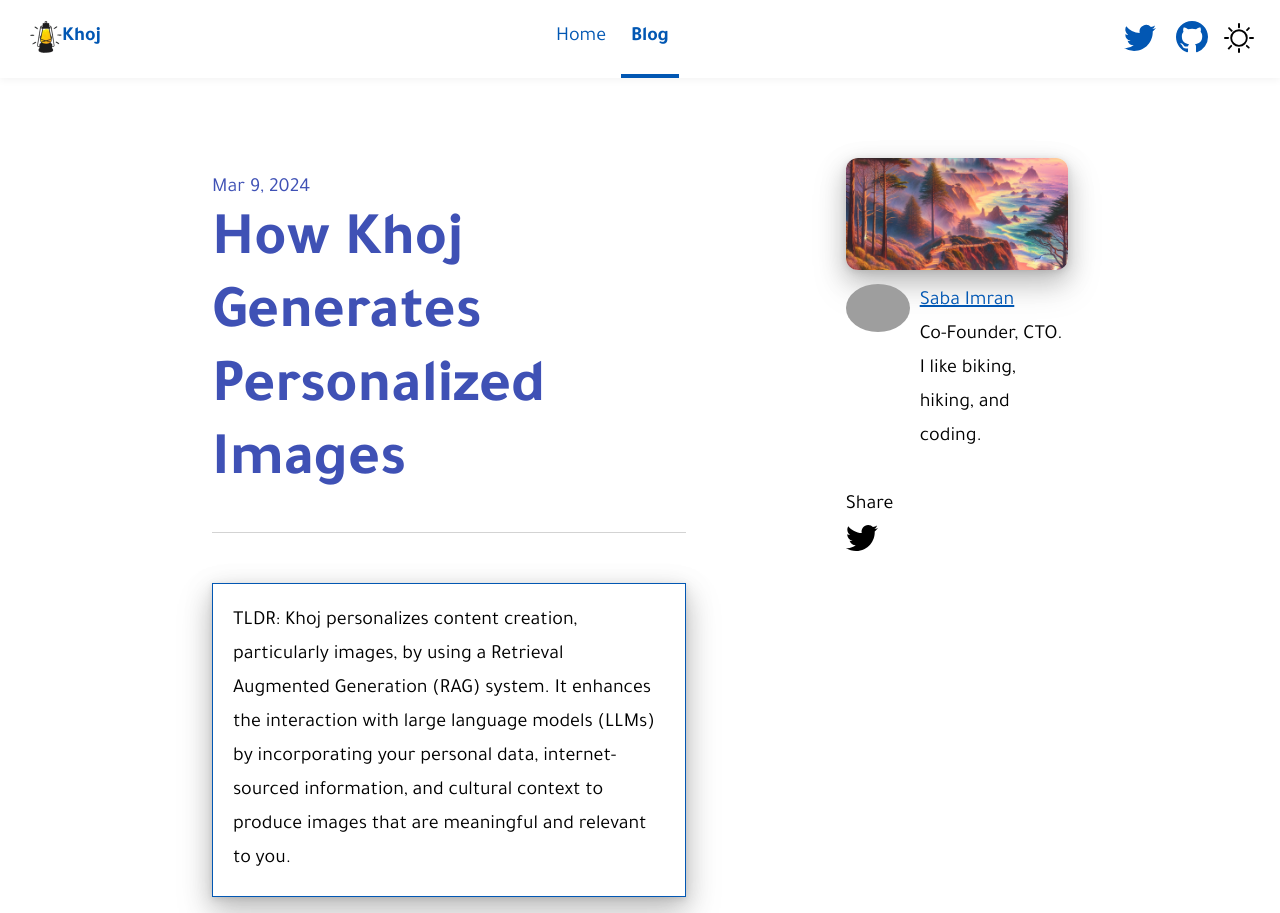
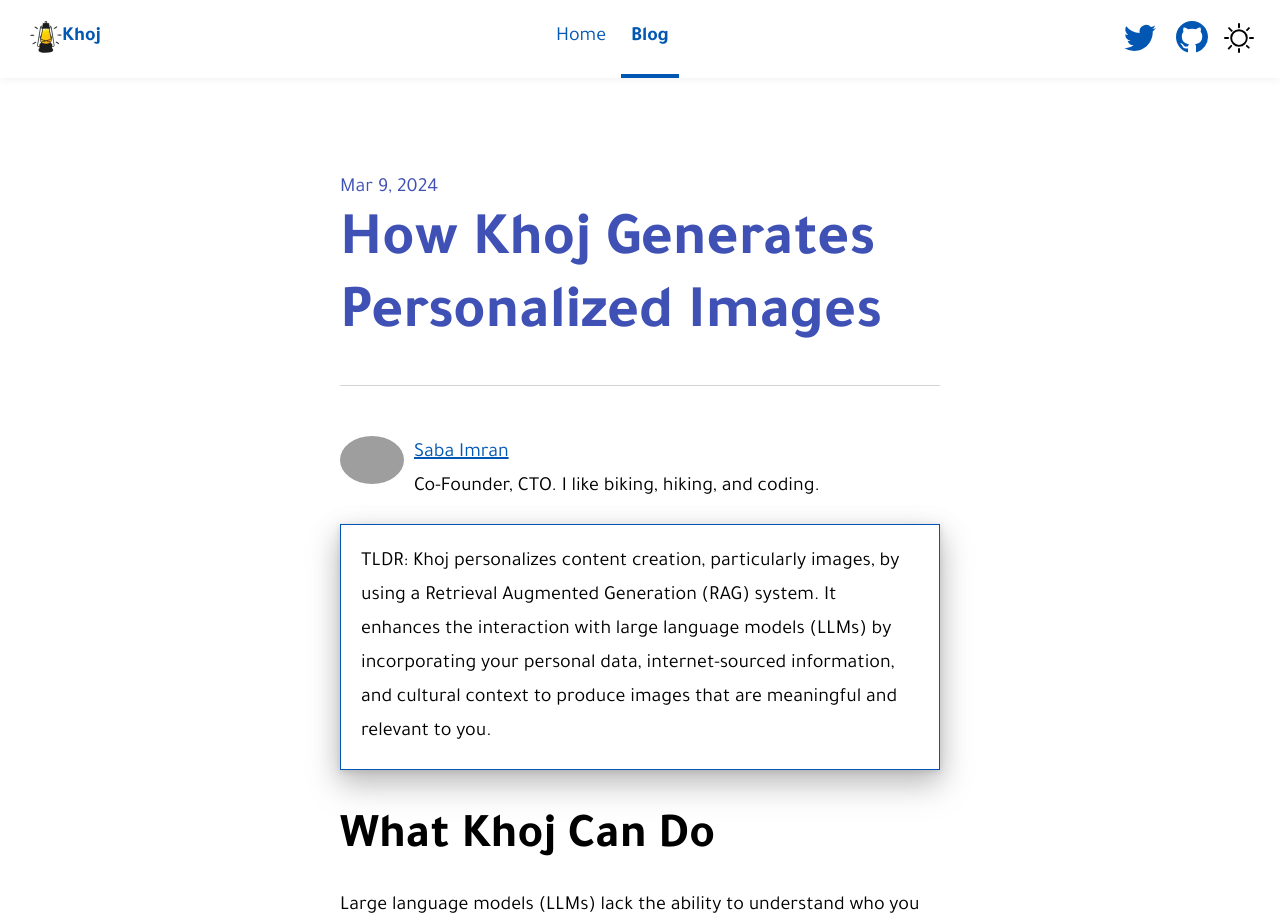
Before and after one commit to khoj-ai/flare, an Astro site: page /posts/how-khoj-generates-images in a window 1280 px wide. Shown: the top 913 px of the page. Built offline with nearby package versions, Linux system fonts and the light colour scheme; Astro itself is replaced by a stand-in of ours; grey boxes are pictures that could not be loaded; a web font is replaced by a local one.

Commit message:
Reorient the blog post layout to center the text

```diff
--- a/src/content/posts/how-khoj-generates-images.md
+++ b/src/content/posts/how-khoj-generates-images.md
@@ -25,7 +25,7 @@ Below is an example of an image generation prompt I've used with my data in Khoj
 ![a picture showing many happy people in parks, with buses, and some iconic buildings in mexico city](/my_impressions_of_cdmx.png)
 
 <details>
-<summary>Khoj's Inferred Query</summary>
+<summary>How Khoj interprets the prompt</summary>
 Create an image that captures the essence of Mexico City (CDMX) as a place of warmth, community, and vibrant culture, reflecting the user's deep emotional connection and nostalgia for the city. The composition should include elements that evoke the user's fond memories and experiences as described in their notes:
 
 1. The atmosphere should be alive with local music, perhaps illustrated by the inclusion of street-side food stalls where you can almost hear the strumming of Requinto guitars and the sounds of mariachi bands, providing a sense of the unique cultural soundscape.
--- a/src/layouts/BlogPost.astro
+++ b/src/layouts/BlogPost.astro
@@ -19,9 +19,8 @@ const authorObj = AUTHOR_METADATA[author as keyof typeof AUTHOR_METADATA];
 		<style>
 			main {
 				display: grid;
-				grid-template-columns: auto auto;
-				grid-gap: 6em;
-				width: 70vw;
+				grid-template-rows: auto auto;
+				width: 50vw;
 			}
 			article {
 				flex: 1 0 auto;
@@ -109,14 +108,6 @@ const authorObj = AUTHOR_METADATA[author as keyof typeof AUTHOR_METADATA];
 						<h1>{title}</h1>
 						<hr />
 					</div>
-					{tldr && <p class="tldr">TLDR: {tldr}</p>}
-					<slot />
-				</div>
-			</article>
-			<aside>
-				<div class="hero-image">
-					{heroImage && <img class="hero-image" src={heroImage} alt="" />}
-				</div>
 					<div class="author">
 						<div class="author-image">
 							<img
@@ -133,6 +124,14 @@ const authorObj = AUTHOR_METADATA[author as keyof typeof AUTHOR_METADATA];
 							</a>
 							<div class="author-bio">{authorObj.bio}</div>
 						</div>
+					</div>
+					{tldr && <p class="tldr">TLDR: {tldr}</p>}
+					<slot />
+				</div>
+			</article>
+			<aside>
+				<div class="hero-image">
+					{heroImage && <img class="hero-image" src={heroImage} alt="" />}
 				</div>
 				<br />
 				<div class="share-info">
```
Lines whose indentation alone changed are shown as unchanged.
